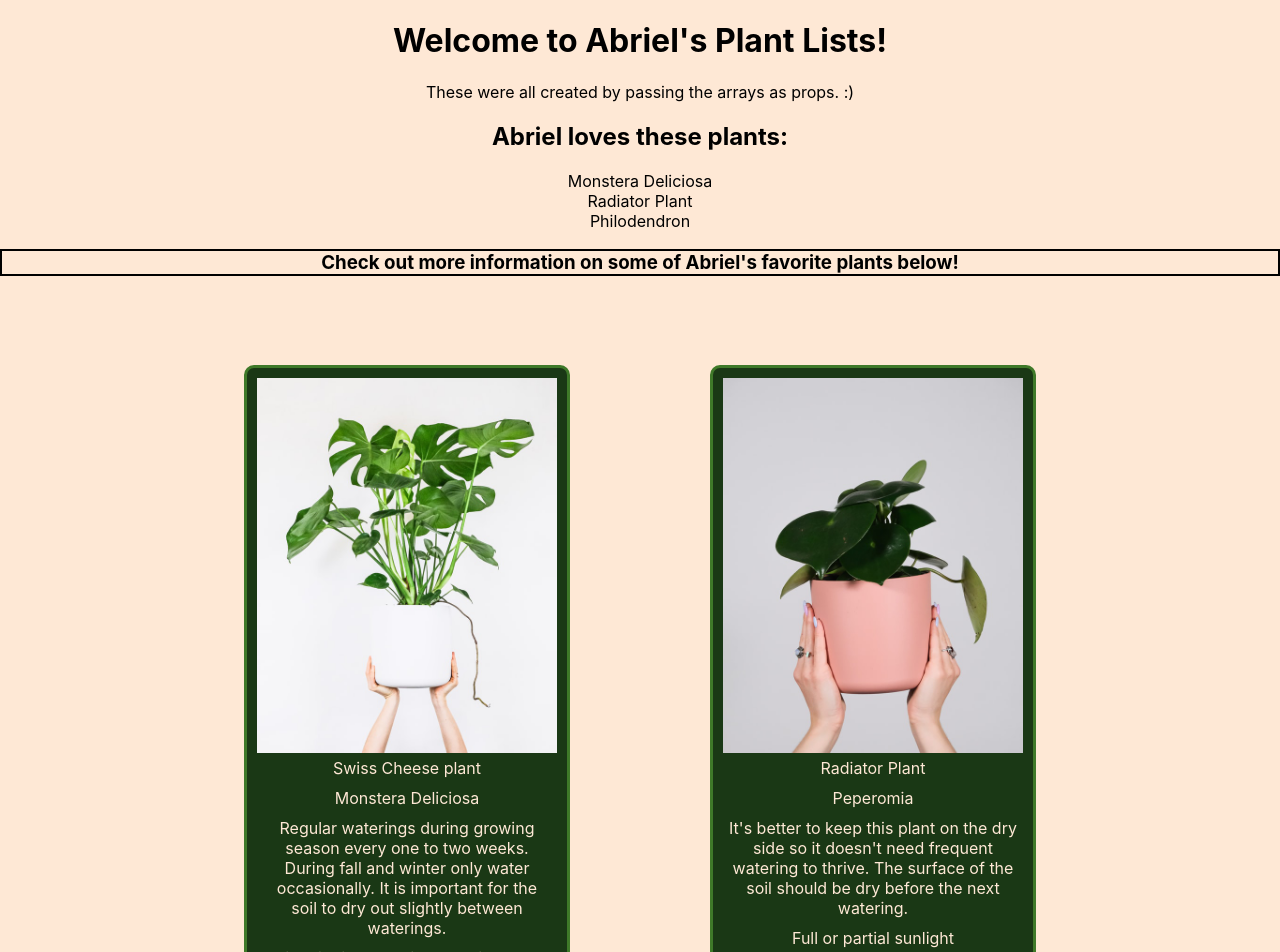
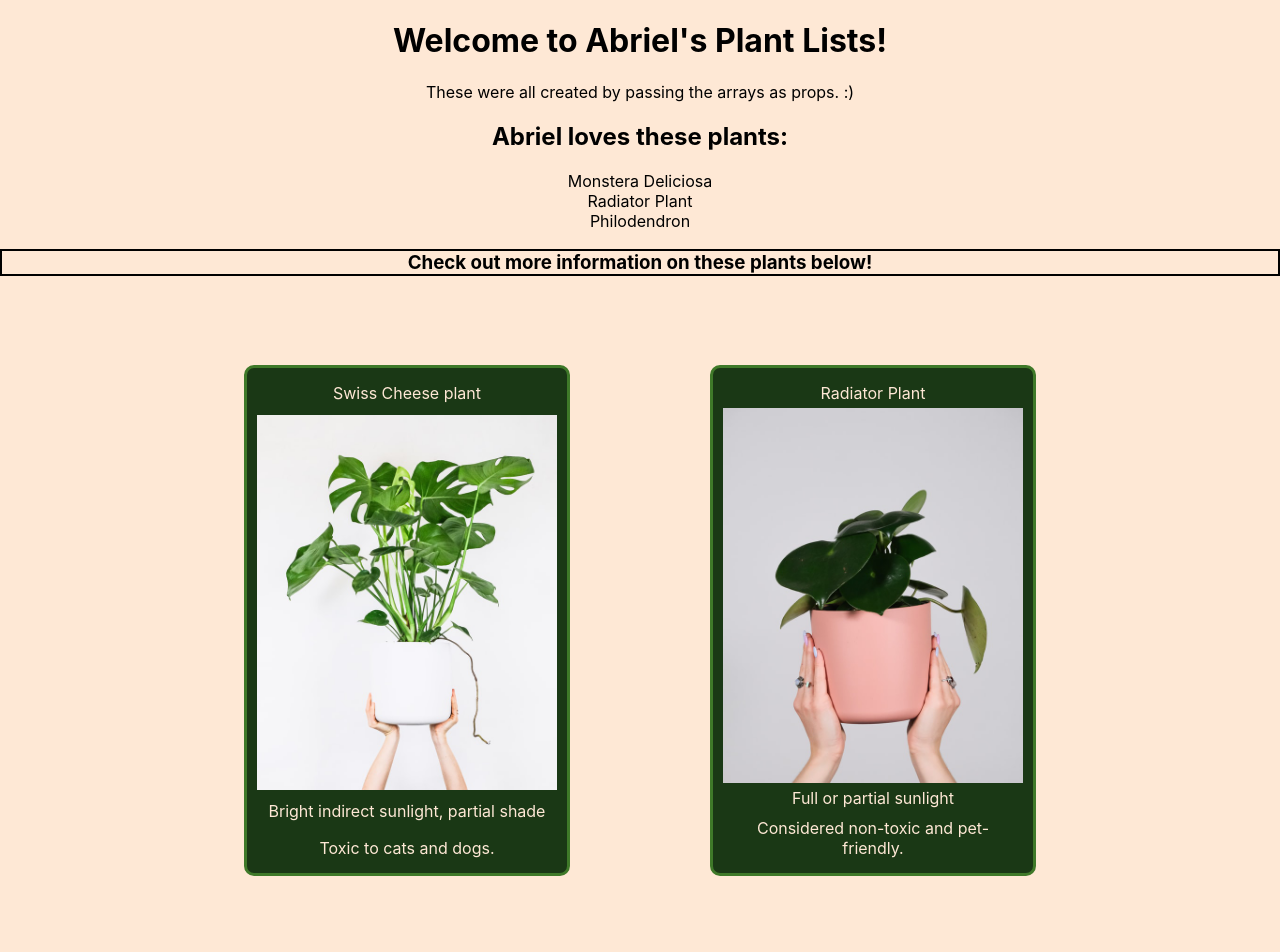
Before and after one commit to abrielcleaver/spotlight1-react-display-a-list-practice, a React (Create React App) app: page / in a window 1280 px wide. Shown: the top 952 px of the page. Built offline with nearby package versions, Linux system fonts and the light colour scheme.

Commit message:
Update h3 in DetailedPlantList and comment out some properties from DetailedPlantList so they don't render on page

```diff
--- a/src/DetailedPlantList/DetailedPlantItem.js
+++ b/src/DetailedPlantList/DetailedPlantItem.js
@@ -4,10 +4,10 @@ import './DetailedPlantList.css';
 // img, name, genus, water, sun, & toxicity
 export default function DetailedPlantItem(props) {
   return <div className="detailed-plant-item">
+    <p>{props.name}</p>
     <img src={props.image} width={300} />
-    <p>{props.name}</p>
-    <p>{props.genus}</p>
-    <p>{props.water}</p>
+    {/* <p>{props.genus}</p> */}
+    {/* <p>{props.water}</p> */}
     <p>{props.sun}</p>
     <p>{props.toxicity}</p>
   </div>;
--- a/src/DetailedPlantList/DetailedPlantList.js
+++ b/src/DetailedPlantList/DetailedPlantList.js
@@ -3,7 +3,7 @@ import DetailedPlantItem from './DetailedPlantItem';
 
 export default function DetailedPlantList(props) {
   return <div>
-    <h3>Check out more information on some of Abriel&apos;s favorite plants below!</h3>
+    <h3>Check out more information on these plants below!</h3>
     <div className="detailed-plant-list">
       {props.dplant.map((dplant, i) =>
         <DetailedPlantItem
```
